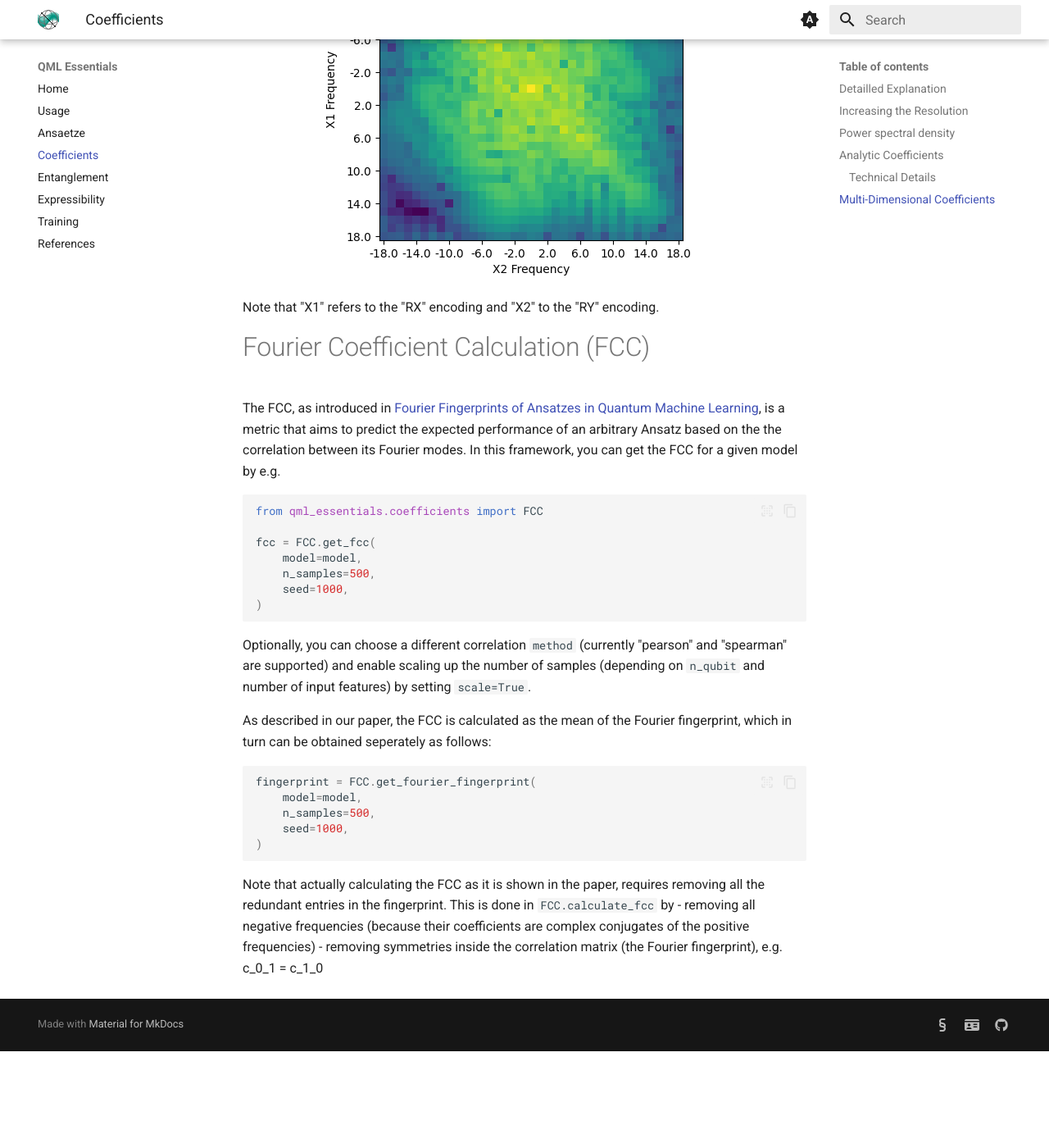
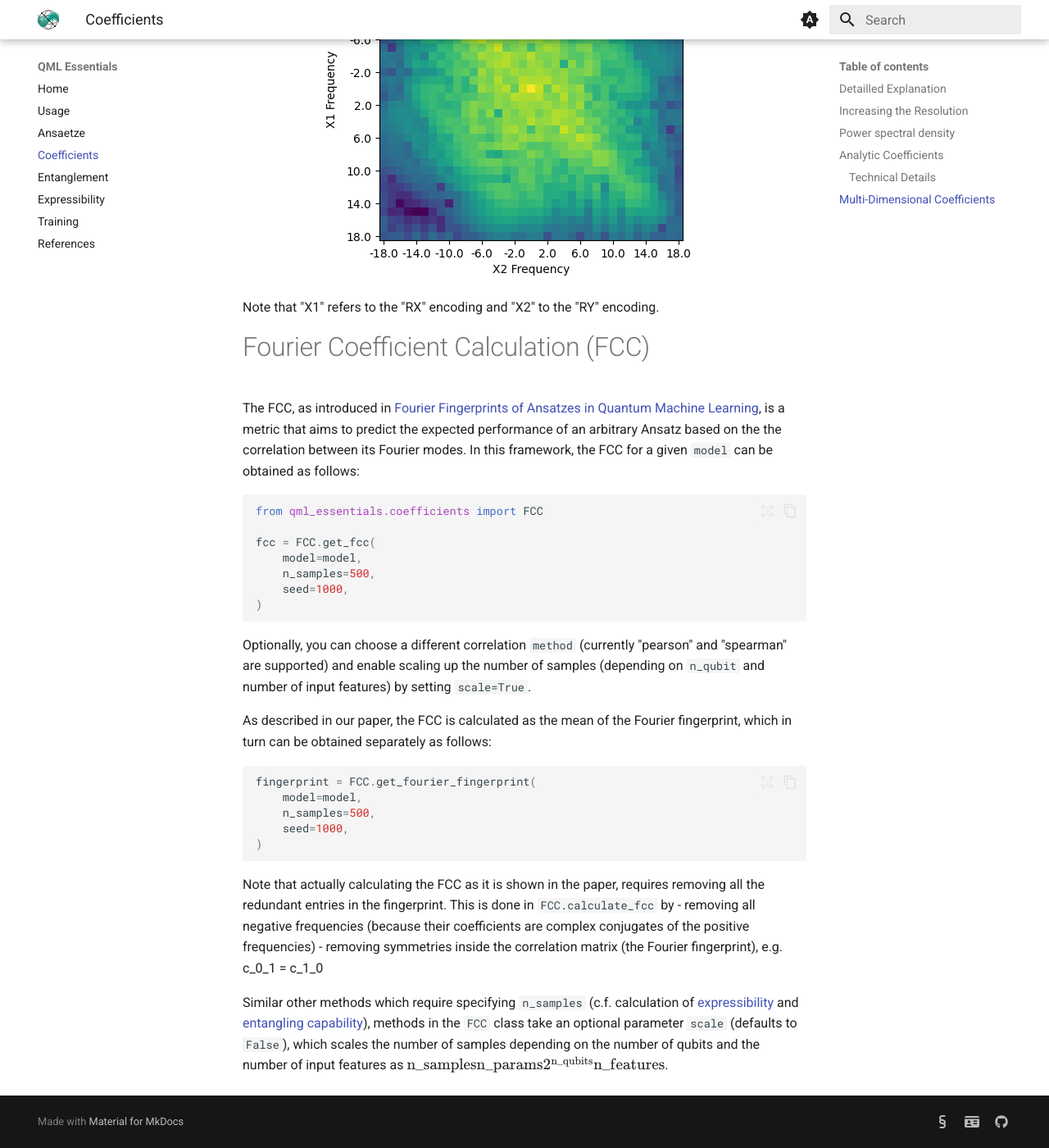
Before and after one commit to cirKITers/qml-essentials, an MkDocs documentation site: the page built from docs/coefficients.md, in a window 1280 px wide and 1400 px high, scrolled down 6669 px. Shown: the whole window at 82% size. Built offline with MkDocs 1.6.1 and Material for MkDocs 9.7.7, drawn with Linux system fonts in a browser that asks for light colours; emoji names are drawn with the system emoji font; before the commit the page ends 7951 px from its top, so only the background shows below that.

Commit message:
extended docs
Signed-off-by: Melvin Strobl <lc3267@kit.edu>

````diff
--- a/docs/coefficients.md
+++ b/docs/coefficients.md
@@ -187,7 +187,7 @@ Note that "X1" refers to the "RX" encoding and "X2" to the "RY" encoding.
 # Fourier Coefficient Calculation (FCC)
 
 The FCC, as introduced in [Fourier Fingerprints of Ansatzes in Quantum Machine Learning](https://doi.org/10.48550/arXiv.2508.20868), is a metric that aims to predict the expected performance of an arbitrary Ansatz based on the the correlation between its Fourier modes.
-In this framework, you can get the FCC for a given model by e.g.
+In this framework, the FCC for a given `model` can be obtained as follows:
 
 ```python
 from qml_essentials.coefficients import FCC
@@ -201,7 +201,7 @@ fcc = FCC.get_fcc(
 
 Optionally, you can choose a different correlation `method` (currently "pearson" and "spearman" are supported) and enable scaling up the number of samples (depending on `n_qubit` and number of input features) by setting `scale=True`.
 
-As described in our paper, the FCC is calculated as the mean of the Fourier fingerprint, which in turn can be obtained seperately as follows:
+As described in our paper, the FCC is calculated as the mean of the Fourier fingerprint, which in turn can be obtained separately as follows:
 
 ```python
 fingerprint = FCC.get_fourier_fingerprint(
@@ -215,3 +215,5 @@ Note that actually calculating the FCC as it is shown in the paper, requires rem
 This is done in `FCC.calculate_fcc` by
 - removing all negative frequencies (because their coefficients are complex conjugates of the positive frequencies)
 - removing symmetries inside the correlation matrix (the Fourier fingerprint), e.g. c_0_1 = c_1_0
+
+Similar other methods which require specifying `n_samples` (c.f. calculation of [expressibility](expressibility.md) and [entangling capability](entangling.md)), methods in the `FCC` class take an optional parameter `scale` (defaults to `False`), which scales the number of samples depending on the number of qubits and the number of input features as $\text{n_samples} \text{n_params} 2^{\text{n_qubits}} \text{n_features}$.
````
